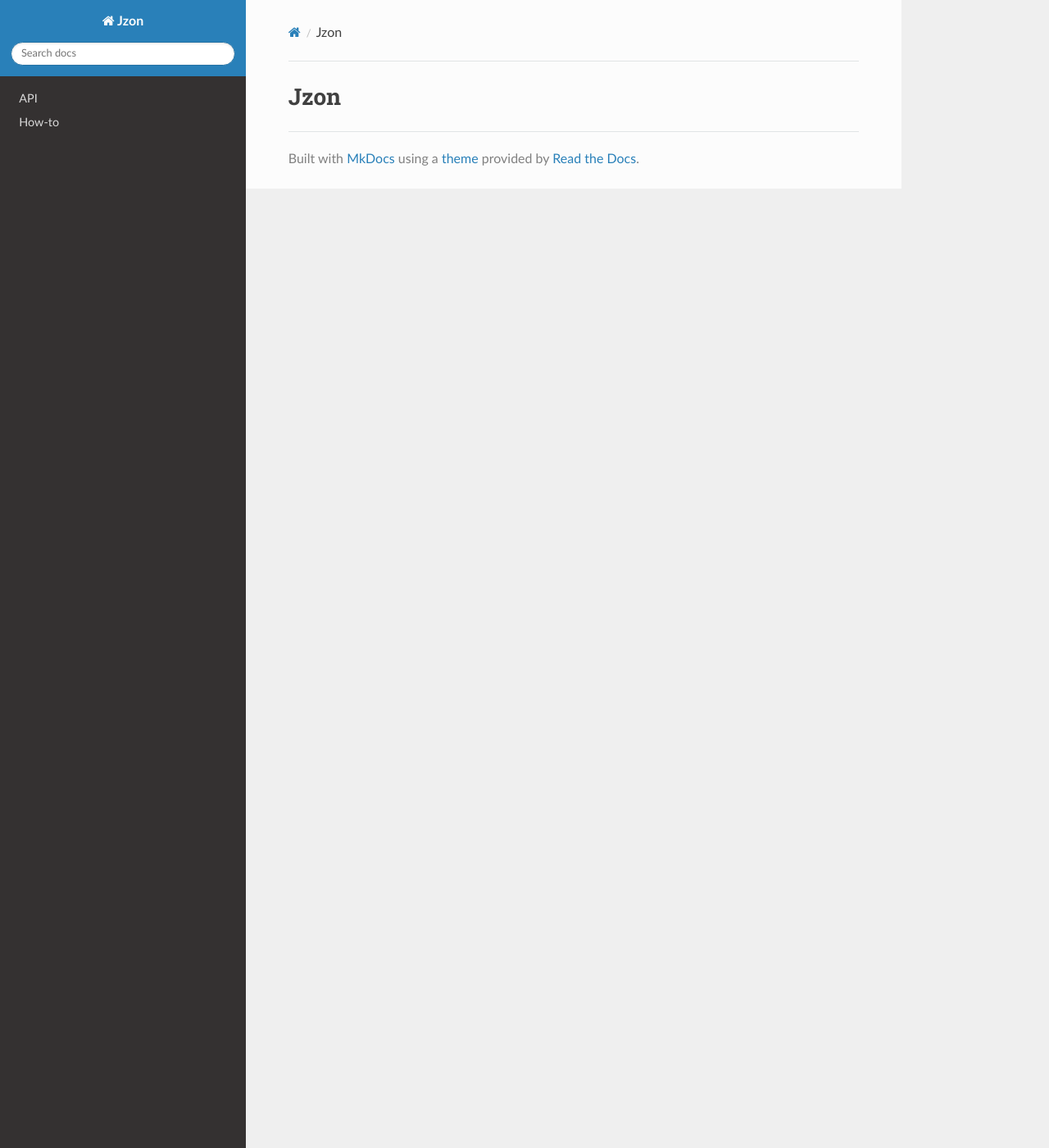
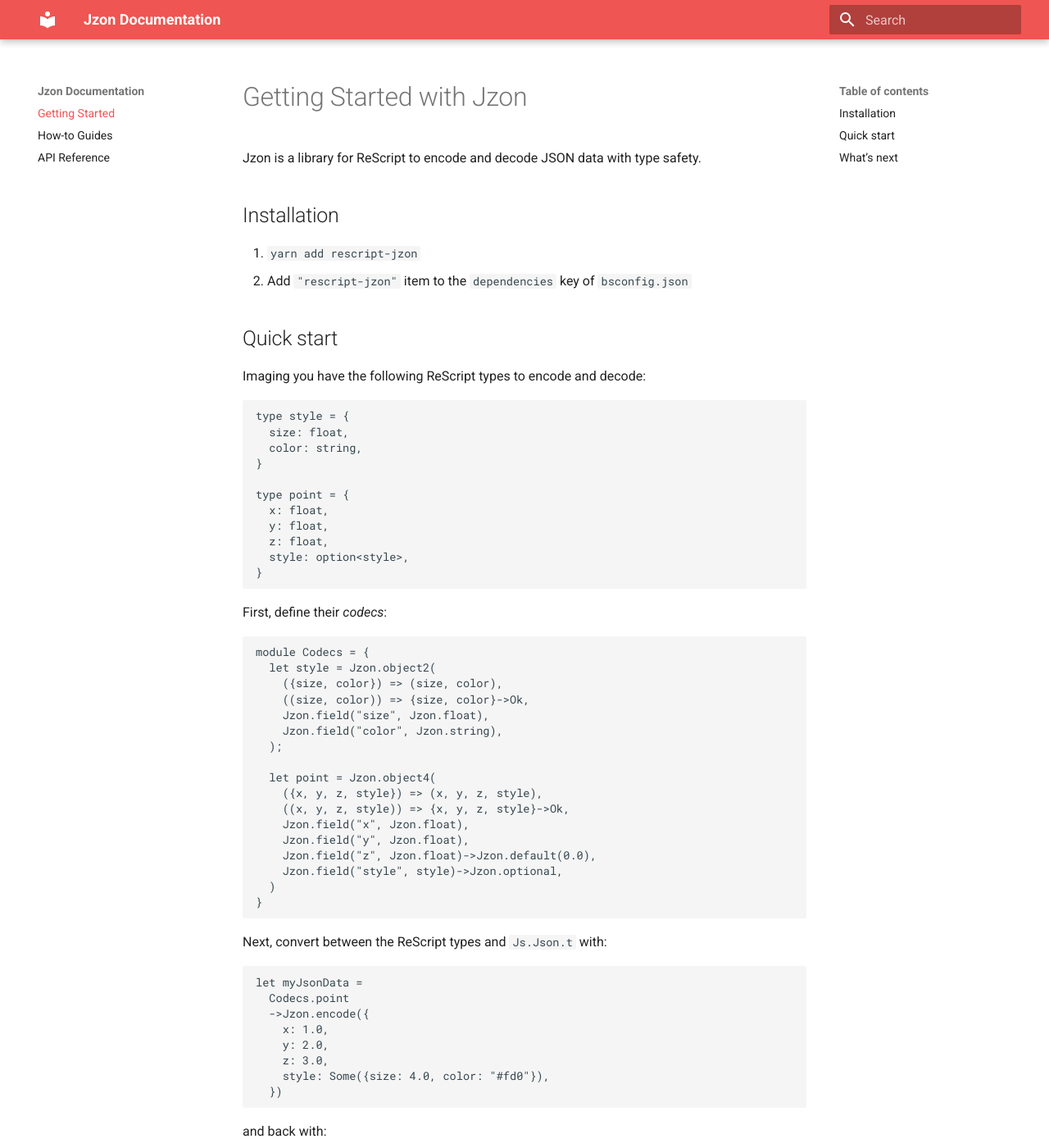
Before and after one commit to nkrkv/jzon, an MkDocs documentation site: the page built from docs/index.md, in a window 1280 px wide and 1400 px high. Shown: the whole window at 82% size. Built offline with MkDocs 1.6.1 and Material for MkDocs 9.7.7, drawn with Linux system fonts in a browser that asks for light colours; nearby versions of some CDN libraries; some of the changed text lies outside the part shown.

Commit message:
docs: index glue

````diff
--- a/docs/index.md
+++ b/docs/index.md
@@ -1 +1,72 @@
-# Jzon
+# Getting Started with Jzon
+
+Jzon is a library for ReScript to encode and decode JSON data with type safety.
+
+## Installation
+
+1. `yarn add rescript-jzon`
+2. Add `"rescript-jzon"` item to the `dependencies` key of `bsconfig.json`
+
+## Quick start
+
+Imaging you have the following ReScript types to encode and decode:
+
+```rescript
+type style = {
+  size: float,
+  color: string,
+}
+
+type point = {
+  x: float,
+  y: float,
+  z: float,
+  style: option<style>,
+}
+```
+
+First, define their _codecs_:
+
+```rescript
+module Codecs = {
+  let style = Jzon.object2(
+    ({size, color}) => (size, color),
+    ((size, color)) => {size, color}->Ok,
+    Jzon.field("size", Jzon.float),
+    Jzon.field("color", Jzon.string),
+  );
+
+  let point = Jzon.object4(
+    ({x, y, z, style}) => (x, y, z, style),
+    ((x, y, z, style)) => {x, y, z, style}->Ok,
+    Jzon.field("x", Jzon.float),
+    Jzon.field("y", Jzon.float),
+    Jzon.field("z", Jzon.float)->Jzon.default(0.0),
+    Jzon.field("style", style)->Jzon.optional,
+  )
+}
+```
+
+Next, convert between the ReScript types and `Js.Json.t` with:
+
+```rescript
+let myJsonData =
+  Codecs.point
+  ->Jzon.encode({
+    x: 1.0,
+    y: 2.0,
+    z: 3.0,
+    style: Some({size: 4.0, color: "#fd0"}),
+  })
+```
+
+and back with:
+
+```rescript
+let myPoint = Codecs.point->Jzon.decode(myJsonData)
+```
+
+## What’s next
+
+- Read [How-to Guides](howtos) to learn how to deal with typical scenarios
+- See [API Reference](api) for the complete list of stuff provided by Jzon
--- a/mkdocs.yml
+++ b/mkdocs.yml
@@ -1,5 +1,9 @@
-site_name: Jzon
-theme: readthedocs
+site_name: Jzon Documentation
+theme:
+  name: material
+  palette:
+    primary: red
 nav:
-  - API: api.md
-  - How-to: howtos.md
+  - "Getting Started": index.md
+  - "How-to Guides": howtos.md
+  - "API Reference": api.md
````
Also changed, not shown: docs/api.md (+1 -1 lines), 1 other file.
